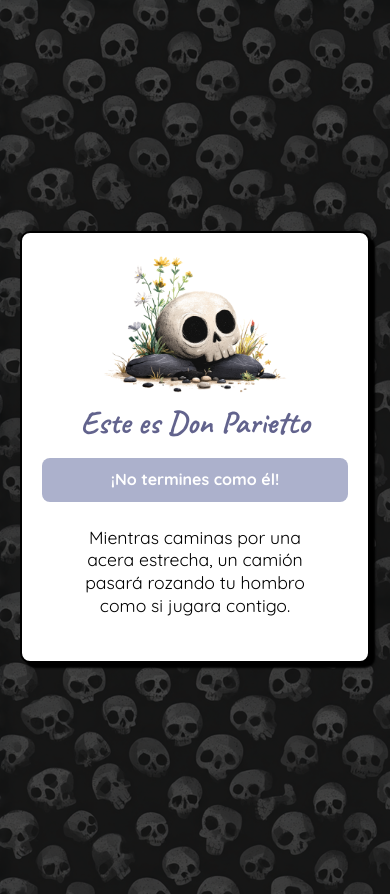
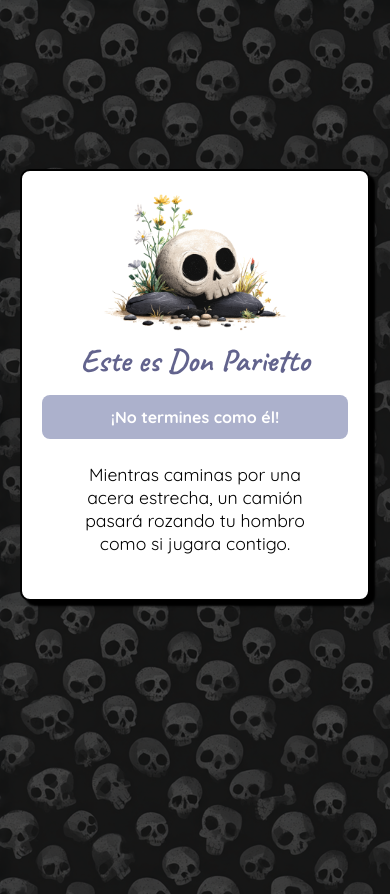
Before and after one commit to nperkinsr/don-parietto, a plain HTML site: page index.html in a window 390 px wide. Drawn offline with nearby package versions, Linux system fonts and the light colour scheme.

Commit message:
Add files via upload

```diff
--- a/index.html
+++ b/index.html
@@ -19,7 +19,7 @@
 </head>
 
 <body>
-
+  <div class="page-wrapper">
     <div class="container">
 
       <header>
@@ -33,7 +33,15 @@
         </p>
       </main>
     </div>
+  </div>
 
+  <script>
+    window.addEventListener('load', () => {
+      setTimeout(() => {
+        window.scrollTo(0, 50);
+      }, 50);
+    });
+  </script>
   <script src="./scripts.js"></script>
 </body>
 
--- a/style.css
+++ b/style.css
@@ -50,10 +50,15 @@ body {
   background-image: url("assets/seamless_dark_pattern.png");
   background-repeat: repeat;
   background-size: auto;
+  background-position: top left;
+  overflow: hidden;
+}
+
+.page-wrapper {
+  min-height: 100vh;
   display: flex;
   justify-content: center;
   align-items: center;
-  overflow: hidden;
 }
 
 .container {
@@ -97,3 +102,14 @@ img {
   line-height: 1.3em;
   display: flex;
 }
+
+/* Mobile Styles */
+@media (max-width: 450px) {
+  .page-wrapper {
+    align-items: flex-start;
+  }
+
+  .container {
+    margin-top: 20vh;
+  }
+}
```
Lines whose indentation alone changed are shown as unchanged.
